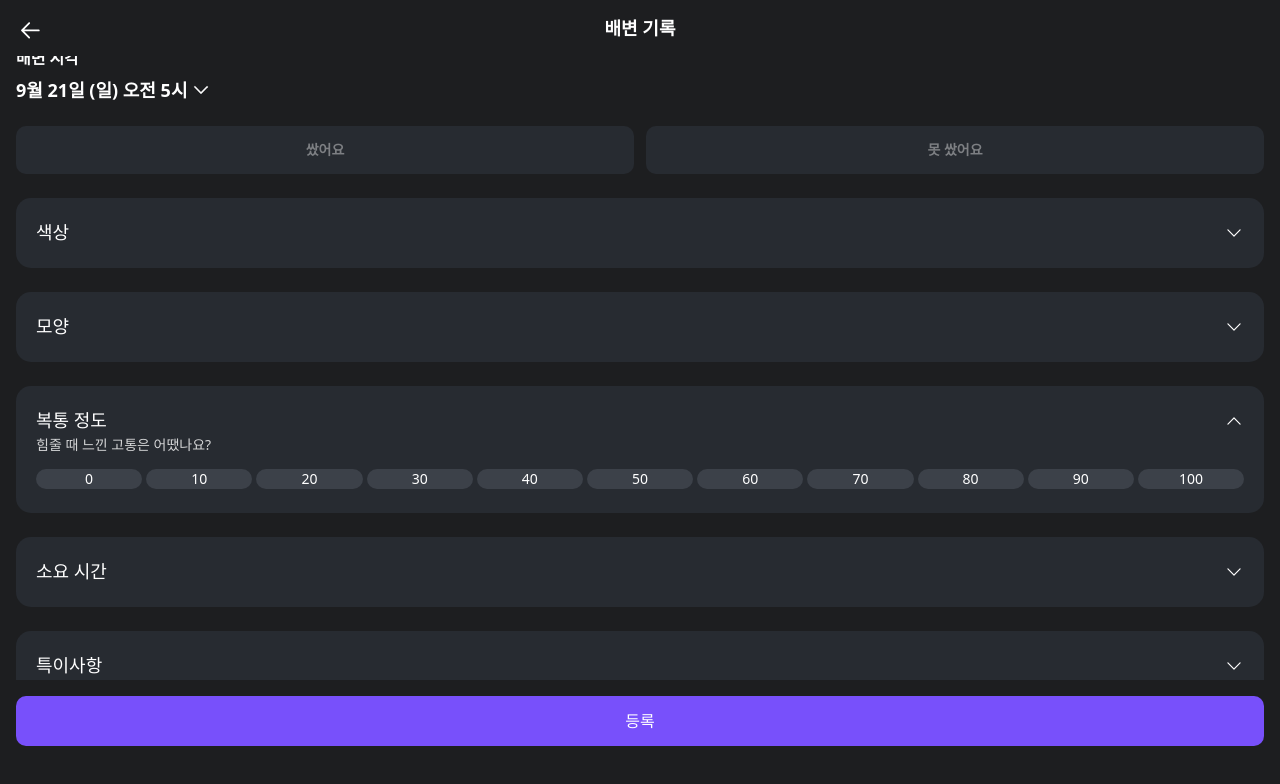
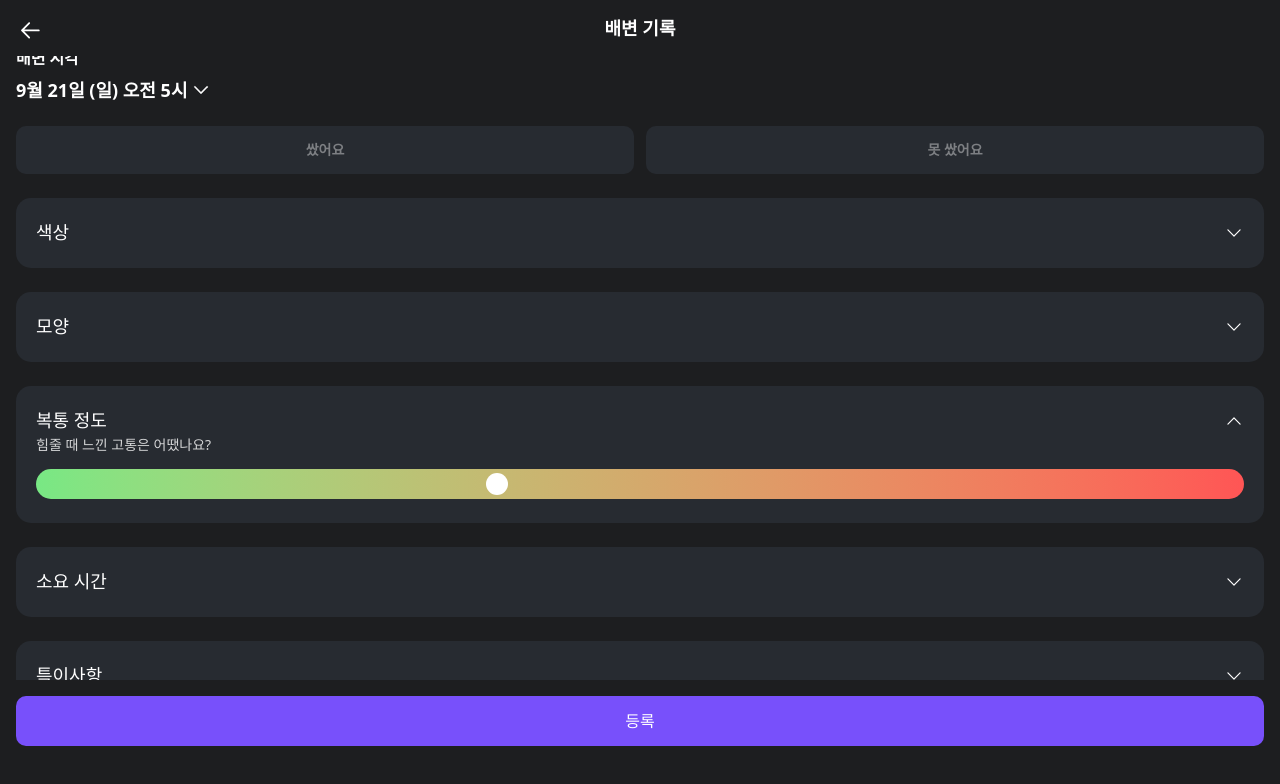
Before and after one commit to depromeet/dpm17-team4-client, a Next.js app in the folder web/: page /defecation in a window 1280 px wide. Both pictures are taken after a click on the button "복통 정도". Shown: the part 22-806 px from the top of the page. Built offline with nearby package versions, Linux system fonts and the light colour scheme.

Commit message:
feat: 복통 정도 선택 컴포넌트 디자인 시스템 적용 및 드래그 바 기능 추가

```diff
--- /dev/null
+++ b/web/src/app/(record)/defecation/_components/hooks/index.ts
@@ -0,0 +1,2 @@
+export * from './useScrollToSection';
+export * from './useDragProgress';
--- /dev/null
+++ b/web/src/app/(record)/defecation/_components/hooks/useDragProgress.ts
@@ -0,0 +1,147 @@
+"use client";
+
+import { useCallback, useEffect, useRef } from "react";
+
+type UseDragProgressProps = {
+	min?: number;
+	max?: number;
+	step?: number;
+	value: number;
+	onChange: (value: number) => void;
+};
+
+export const useDragProgress = ({
+	min = 0,
+	max = 100,
+	step = 1,
+	value,
+	onChange,
+}: UseDragProgressProps) => {
+	const progressBarRef = useRef<HTMLDivElement>(null);
+	const isDraggingRef = useRef(false);
+
+	// NOTE(taehyeon): 드래그 중 터치 기기에서 페이지가 스크롤되는 것을 방지
+	useEffect(() => {
+		const preventDefault = (e: TouchEvent) => {
+			if (isDraggingRef.current) {
+				e.preventDefault();
+			}
+		};
+
+		document.addEventListener("touchmove", preventDefault, { passive: false });
+		return () => {
+			document.removeEventListener("touchmove", preventDefault);
+		};
+	}, []);
+
+	const getNewValueFromPosition = useCallback(
+		(clientX: number): number => {
+			if (!progressBarRef.current) return value;
+
+			const circleElement = progressBarRef.current
+				.children[0] as HTMLDivElement;
+			if (!circleElement) return value;
+
+			const circleWidth = circleElement.offsetWidth;
+
+			const progressBarRect = progressBarRef.current.getBoundingClientRect();
+			const progressBarWidth = progressBarRect.width;
+
+			if (progressBarWidth === 0) return value;
+
+			const effectiveWidth = progressBarWidth - circleWidth;
+			const middle = circleWidth / 2;
+
+			const clickPositionInBar = clientX - progressBarRect.left;
+
+			const clampedClickPosition = Math.max(
+				middle,
+				Math.min(clickPositionInBar, progressBarWidth - middle),
+			);
+
+			const positionRatio =
+				effectiveWidth > 0
+					? (clampedClickPosition - middle) / effectiveWidth
+					: 0;
+
+			const rawValue = min + positionRatio * (max - min);
+
+			const steppedValue = Math.round(rawValue / step) * step;
+
+			return Math.max(min, Math.min(max, steppedValue));
+		},
+		[max, min, step, value],
+	);
+
+	const handleInteraction = useCallback(
+		(clientX: number) => {
+			const newValue = getNewValueFromPosition(clientX);
+			if (newValue !== value) {
+				onChange(newValue);
+			}
+		},
+		[getNewValueFromPosition, onChange, value],
+	);
+
+	const handleMouseMove = useCallback(
+		(e: MouseEvent) => {
+			handleInteraction(e.clientX);
+		},
+		[handleInteraction],
+	);
+
+	const handleMouseUp = useCallback(() => {
+		isDraggingRef.current = false;
+		document.body.style.cursor = "";
+		document.removeEventListener("mousemove", handleMouseMove);
+		document.removeEventListener("mouseup", handleMouseUp);
+	}, [handleMouseMove]);
+
+	const handleMouseDown = useCallback(
+		(e: React.MouseEvent<HTMLDivElement>) => {
+			e.preventDefault();
+			isDraggingRef.current = true;
+			document.body.style.cursor = "grabbing";
+			handleInteraction(e.clientX);
+			document.addEventListener("mousemove", handleMouseMove);
+			document.addEventListener("mouseup", handleMouseUp);
+		},
+		[handleInteraction, handleMouseMove, handleMouseUp],
+	);
+
+	const handleTouchMove = useCallback(
+		(e: TouchEvent) => {
+			if (e.touches.length > 0) {
+				handleInteraction(e.touches[0].clientX);
+			}
+		},
+		[handleInteraction],
+	);
+
+	const handleTouchEnd = useCallback(() => {
+		isDraggingRef.current = false;
+		document.removeEventListener("touchmove", handleTouchMove);
+		document.removeEventListener("touchend", handleTouchEnd);
+	}, [handleTouchMove]);
+
+	const handleTouchStart = useCallback(
+		(e: React.TouchEvent<HTMLDivElement>) => {
+			isDraggingRef.current = true;
+			if (e.touches.length > 0) {
+				handleInteraction(e.touches[0].clientX);
+			}
+			document.addEventListener("touchmove", handleTouchMove);
+			document.addEventListener("touchend", handleTouchEnd);
+		},
+		[handleInteraction, handleTouchMove, handleTouchEnd],
+	);
+
+	const percentage = max - min === 0 ? 0 : ((value - min) / (max - min)) * 100;
+
+	return {
+		progressBarRef,
+		percentage,
+		handleMouseDown,
+		handleTouchStart,
+	};
+};
--- a/web/src/app/(record)/defecation/_components/schemas/index.ts
+++ b/web/src/app/(record)/defecation/_components/schemas/index.ts
@@ -1,13 +1,13 @@
-import { z } from 'zod';
+import { z } from "zod";
 
 export const defecationFormSchema = z.object({
-  selectedWhen: z.date(),
-  selectedTry: z.string().min(1, '배변 시도를 선택해주세요.'),
-  selectedColor: z.string().min(1, '배변 색상을 선택해주세요.'),
-  selectedShape: z.string().min(1, '배변 모양을 선택해주세요.'),
-  selectedPain: z.string().min(1, '배변 통증을 선택해주세요.'),
-  selectedTimeTaken: z.string().min(1, '배변 소요 시간을 선택해주세요.'),
-  selectedOptional: z.string().optional(),
+	selectedWhen: z.date(),
+	selectedTry: z.string().min(1, "배변 시도를 선택해주세요."),
+	selectedColor: z.string().min(1, "배변 색상을 선택해주세요."),
+	selectedShape: z.string().min(1, "배변 모양을 선택해주세요."),
+	selectedPain: z.number().min(1, "배변 통증을 선택해주세요."),
+	selectedTimeTaken: z.string().min(1, "배변 소요 시간을 선택해주세요."),
+	selectedOptional: z.string().optional(),
 });
 
 export type DefecationFormValues = z.infer<typeof defecationFormSchema>;
--- /dev/null
+++ b/web/src/app/(record)/defecation/_components/ui/common/draggable-progress-bar.tsx
@@ -0,0 +1,60 @@
+"use client";
+
+import type { ComponentPropsWithoutRef } from "react";
+import { cn } from "@/utils/utils-cn";
+import { useDragProgress } from "../../hooks/useDragProgress";
+
+type DraggableProgressBarProps = Omit<
+	ComponentPropsWithoutRef<"div">,
+	"onChange"
+> & {
+	min?: number;
+	max?: number;
+	step?: number;
+	value: number;
+	onChange: (value: number) => void;
+};
+
+export function DraggableProgressBar({
+	min = 0,
+	max = 100,
+	step = 1,
+	value,
+	onChange,
+	className,
+	...rest
+}: DraggableProgressBarProps) {
+	const { progressBarRef, percentage, handleMouseDown, handleTouchStart } =
+		useDragProgress({
+			min,
+			max,
+			step,
+			value,
+			onChange,
+		});
+
+	return (
+		<div
+			className={cn(
+				"relative h-7.5 w-full cursor-pointer touch-none rounded-full bg-gradient-to-r from-[#78E884] to-[#FF5555]",
+				className,
+			)}
+			{...rest}
+		>
+			<div
+				role="progressbar"
+				ref={progressBarRef}
+				onMouseDown={handleMouseDown}
+				onTouchStart={handleTouchStart}
+				className="relative mx-auto h-full w-77"
+			>
+				<div
+					style={{
+						left: `calc(${percentage}% - (${percentage / 100} * 1.375rem))`,
+					}}
+					className="absolute top-1/2 h-5.5 w-5.5 -translate-y-1/2 rounded-full bg-white"
+				/>
+			</div>
+		</div>
+	);
+}
--- a/web/src/app/(record)/defecation/_components/ui/defecation-detail.tsx
+++ b/web/src/app/(record)/defecation/_components/ui/defecation-detail.tsx
@@ -1,8 +1,8 @@
 "use client";
 
-import { useState } from "react";
+import { useCallback, useState } from "react";
 import { DEFECATION_DETAIL } from "../constants";
-import { useScrollToSection } from "../hooks/useScrollToSection";
+import { useScrollToSection } from "../hooks";
 import type { DefecationTryDetailKey } from "../types";
 import { CollapsibleToggle } from "./common";
 import {
@@ -18,40 +18,51 @@ export const DefecationDetail = () => {
 	const { setRef, scrollToSection } =
 		useScrollToSection<DefecationTryDetailKey>();
 
-	const handleSectionChange = (id: DefecationTryDetailKey | null) => {
+	const handleSectionChange = useCallback(
+		(id: DefecationTryDetailKey | null) => {
 			setOpenId(id);
 			if (id) {
 				scrollToSection(id);
 			}
-	};
+		},
+		[scrollToSection],
+	);
 
-	const handleToggle = (id: DefecationTryDetailKey) => {
+	const handleToggle = useCallback(
+		(id: DefecationTryDetailKey) => {
 			const newOpenId = openId === id ? null : id;
 			handleSectionChange(newOpenId);
-	};
+		},
+		[openId, handleSectionChange],
+	);
+
+	const onColorSelect = useCallback(
+		() => handleSectionChange("SHAPE"),
+		[handleSectionChange],
+	);
+	const onShapeSelect = useCallback(
+		() => handleSectionChange("PAIN"),
+		[handleSectionChange],
+	);
+	const onPainSelect = useCallback(
+		() => handleSectionChange("TIME_TAKEN"),
+		[handleSectionChange],
+	);
+	const onTimeTakenSelect = useCallback(
+		() => handleSectionChange("OPTIONAL"),
+		[handleSectionChange],
+	);
 
 	const renderSelectSection = (value: DefecationTryDetailKey) => {
 		switch (value) {
 			case "COLOR":
-				return (
-					<DefecationColor onColorSelect={() => handleSectionChange("SHAPE")} />
-				);
+				return <DefecationColor onColorSelect={onColorSelect} />;
 			case "SHAPE":
-				return (
-					<DefecationShape onShapeSelect={() => handleSectionChange("PAIN")} />
-				);
+				return <DefecationShape onShapeSelect={onShapeSelect} />;
 			case "PAIN":
-				return (
-					<DefecationPain
-						onPainSelect={() => handleSectionChange("TIME_TAKEN")}
-					/>
-				);
+				return <DefecationPain onPainSelect={onPainSelect} />;
 			case "TIME_TAKEN":
-				return (
-					<DefecationTimeTaken
-						onTimeTakenSelect={() => handleSectionChange("OPTIONAL")}
-					/>
-				);
+				return <DefecationTimeTaken onTimeTakenSelect={onTimeTakenSelect} />;
 			case "OPTIONAL":
 				return <DefecationOptional isOpen={openId === "OPTIONAL"} />;
 			default:
--- a/web/src/app/(record)/defecation/_components/ui/select-defecation/pain.tsx
+++ b/web/src/app/(record)/defecation/_components/ui/select-defecation/pain.tsx
@@ -1,13 +1,26 @@
-'use client';
+"use client";
 
-import { Controller, useFormContext } from 'react-hook-form';
-import { cn } from '@/utils/utils-cn';
-import { DEFECATION_PAIN } from '../../constants';
-import type { DefecationFormValues } from '../../schemas';
-import { SelectButton } from '../common';
+import { useEffect, useState } from "react";
+import { Controller, useFormContext } from "react-hook-form";
+import { useDebounce } from "@/hooks";
+import type { DefecationFormValues } from "../../schemas";
+import { DraggableProgressBar } from "../common";
+
+const DEBOUNCE_DELAY = 300;
 
 export default function Pain({ onPainSelect }: { onPainSelect?: () => void }) {
 	const { control, setValue } = useFormContext<DefecationFormValues>();
+	const [painValue, setPainValue] = useState(0);
+
+	const debouncedPainValue = useDebounce(painValue, DEBOUNCE_DELAY);
+
+	useEffect(() => {
+		setValue("selectedPain", debouncedPainValue, { shouldValidate: true });
+
+		if (debouncedPainValue) {
+			onPainSelect?.();
+		}
+	}, [debouncedPainValue, setValue, onPainSelect]);
 
 	return (
 		<div>
@@ -18,34 +31,8 @@ export default function Pain({ onPainSelect }: { onPainSelect?: () => void }) {
 				<Controller
 					name="selectedPain"
 					control={control}
-          render={({ field }) => (
-            <>
-              {Object.entries(DEFECATION_PAIN).map(([key, value]) => (
-                <SelectButton
-                  key={key}
-                  isSelected={field.value === key}
-                  onClick={() => {
-                    setValue('selectedPain', key, { shouldValidate: true });
-                    field.onChange(key);
-                    onPainSelect?.();
-                  }}
-                  className="flex-1"
-                  style={{
-                    minHeight: '20px !important',
-                    minWidth: '20px !important',
-                  }}
-                >
-                  <p
-                    className={cn(
-                      'flex items-center justify-center text-sm font-medium text-center whitespace-nowrap',
-                      field.value === key && 'text-white'
-                    )}
-                  >
-                    {value}
-                  </p>
-                </SelectButton>
-              ))}
-            </>
+					render={() => (
+						<DraggableProgressBar value={painValue} onChange={setPainValue} />
 					)}
 				/>
 			</div>
```
Also changed, not shown: web/src/app/(record)/defecation/_components/providers/defecation-providers.tsx (+11 -11 lines), web/src/app/(record)/defecation/_components/ui/common/index.ts (+4 -3 lines). Lines whose indentation alone changed are shown as unchanged.
